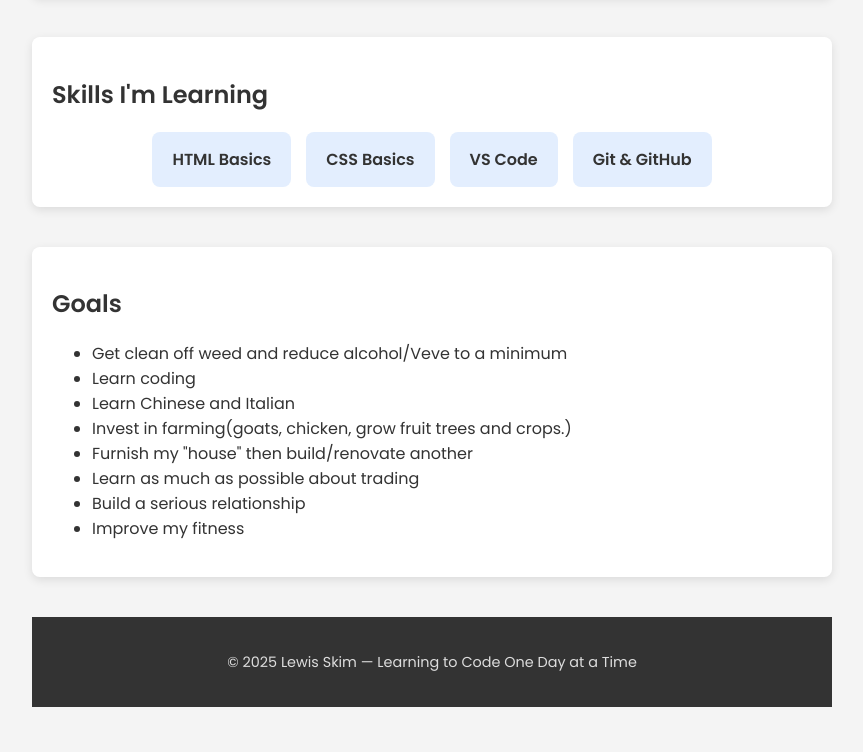
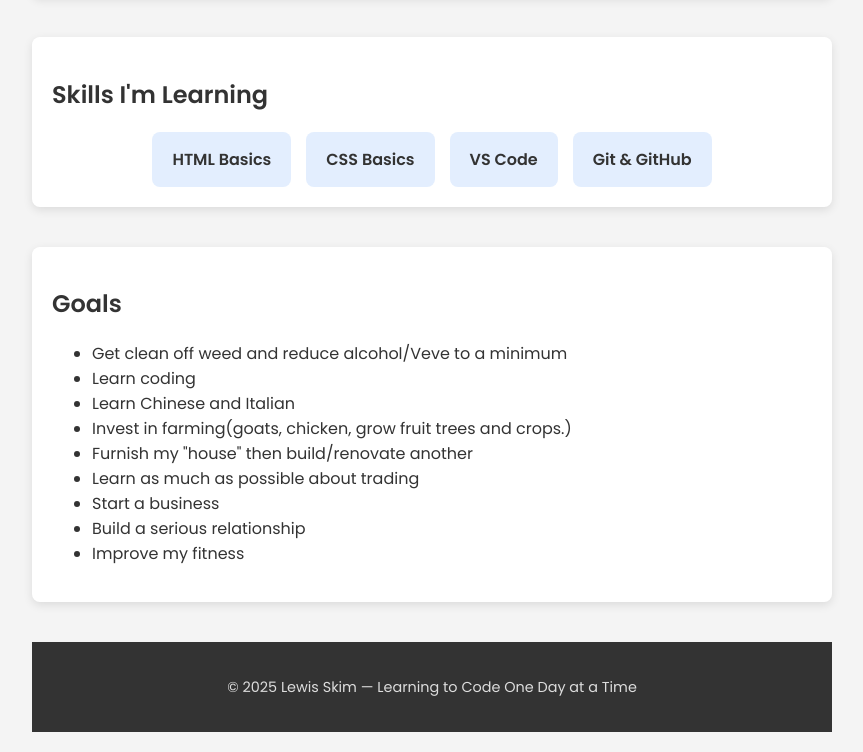
Before and after one commit to skimartik/My-Bio, a plain HTML site: page index.html in a window 1280 px wide. Shown: the part 732-1484 px from the top of the page, without its empty margins (208-1071 px from the left). Before the commit the page ends 1459 px from the top, so only its background shows below. Drawn offline with Linux system fonts and the light colour scheme.

Commit message:
added to a list

```diff
--- a/index.html
+++ b/index.html
@@ -57,6 +57,7 @@
       <li>Invest in farming(goats, chicken, grow fruit trees and crops.) </li>
       <li>Furnish my "house" then build/renovate another</li>
       <li>Learn as much as possible about trading</li>
+      <li>Start a business</li>
       <li>Build a serious relationship</li>
       <li>Improve my fitness</li>
     </ul>
```
